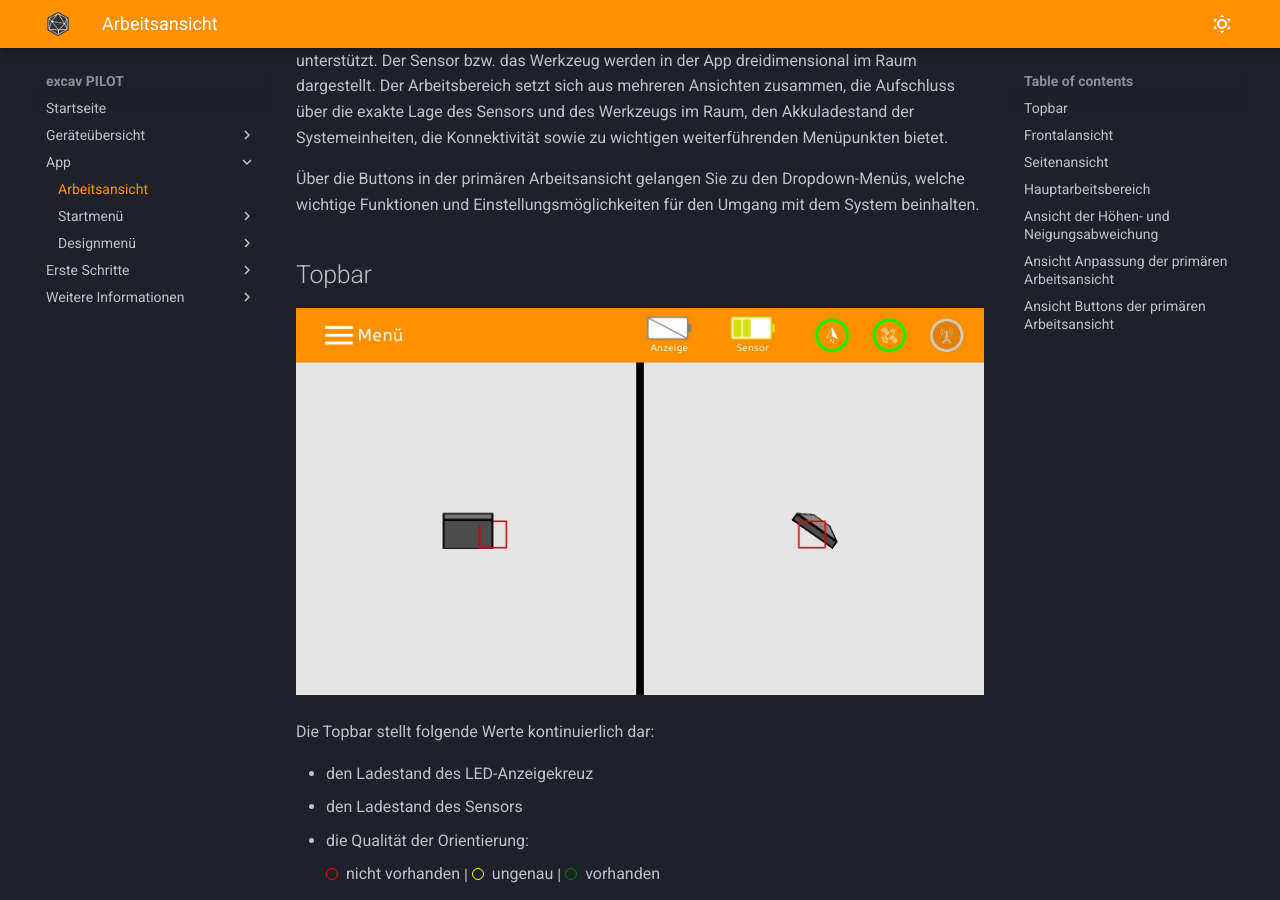
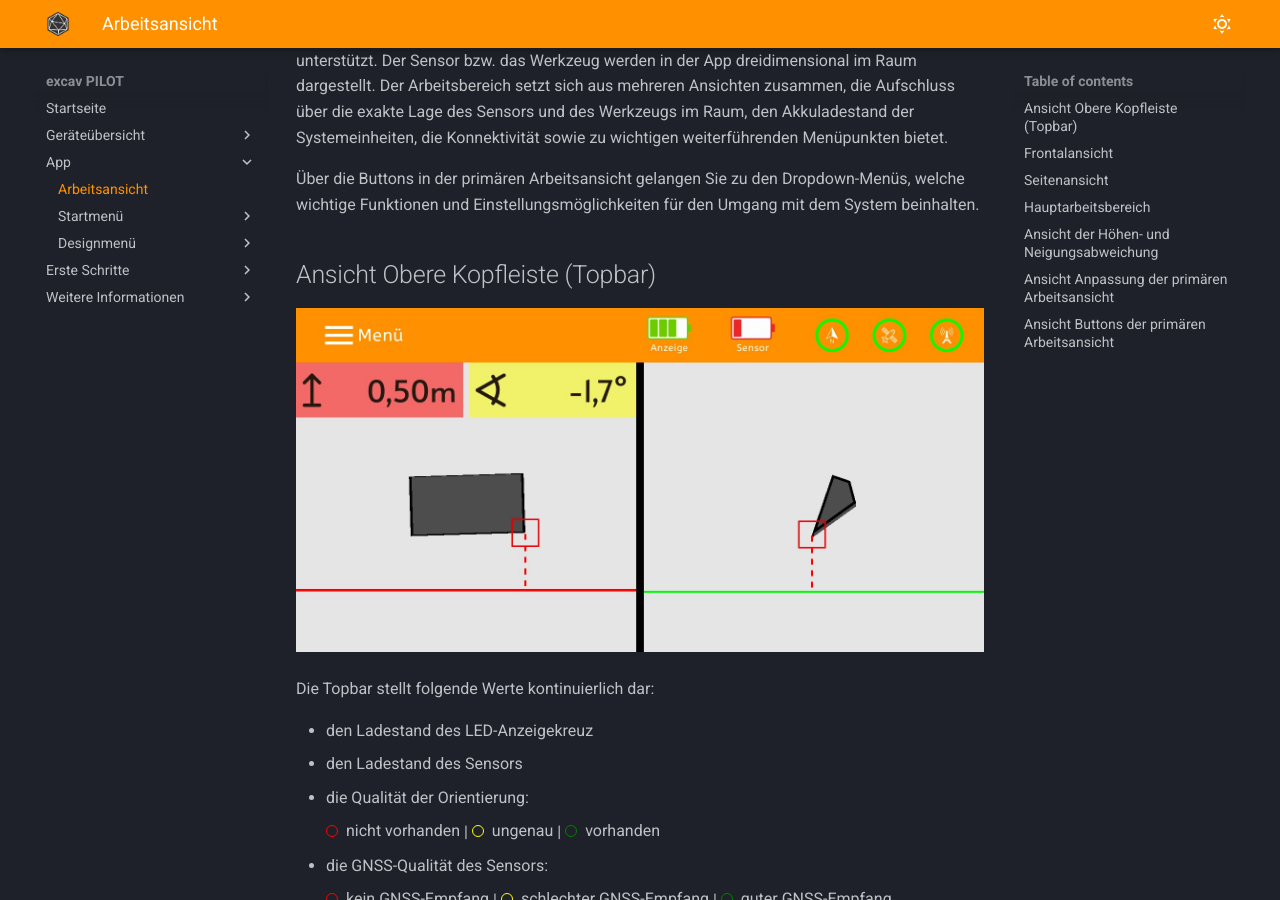
Before and after one commit to tobias-sizmann/mkdocs-excavpilot, an MkDocs documentation site: the page built from docs/Arbeitsansicht/Arbeitsansicht.md, in a window 1280 px wide and 900 px high, scrolled down 1333 px. Built offline with MkDocs 1.6.1 and Material for MkDocs 9.7.7, drawn with Linux system fonts in a browser that asks for light colours.

Commit message:
Bearbeitung ToDo Peter 20

```diff
--- a/docs/Arbeitsansicht/Arbeitsansicht.md
+++ b/docs/Arbeitsansicht/Arbeitsansicht.md
@@ -7,7 +7,7 @@
 # Arbeitsansicht
 
 <p align="center" width="100%">
-  <img width="100%" src="/images_docs/Screenshot excav PILOT Arbeitsansicht.jpg"/>
+  <img width="100%" src="/images_docs/Screenshot excav PILOT Arbeitsansicht neu.jpg"/>
 </p>
 
 Nach erfolgreicher Einrichtung des Systems gelangen Sie direkt zur primären Arbeitsansicht, welche die wichtigsten Informationen über die präzise Position der Baggerschaufel oder des Werkzeugs im Raum sowie in Bezug zur Arbeitsfläche bietet und Sie bei Ihren Arbeiten visuell unterstützt. Der Sensor bzw. das Werkzeug werden in der App dreidimensional im Raum dargestellt.
@@ -15,12 +15,14 @@
 
 Über die Buttons in der primären Arbeitsansicht gelangen Sie zu den Dropdown-Menüs, welche wichtige Funktionen und Einstellungsmöglichkeiten für den Umgang mit dem System beinhalten.
 
-[//]: # (todo: Ab hier die Bilder so anpassen, dass entweder nur die angesprochenen Elemente zu sehen sind oder die Elemente visuell hervorgehoben werden. Am Besten vorher einen Löffel kalibrieren, sodass dieser in der Arbeitsansicht zu sehen ist.)
+[//]: # (Maurice: Ab hier die Bilder so anpassen, dass entweder nur die angesprochenen Elemente zu sehen sind oder die Elemente visuell hervorgehoben werden. Am Besten vorher einen Löffel kalibrieren, sodass dieser in der Arbeitsansicht zu sehen ist.)
 
-## Topbar
+[//]: # (Peter: Bilder (neue Screenshots) geändert)
+
+## Ansicht Obere Kopfleiste (Topbar)
 
 <p align="center" width="100%">
-  <img width="100%" src="/images_docs/Screenshot excav PILOT Arbeitsansicht Kopfleiste.jpg"/>
+  <img width="100%" src="/images_docs/Screenshot excav PILOT Arbeitsansicht Kopfleiste neu.jpg"/>
 </p>
 
 Die Topbar stellt folgende Werte kontinuierlich dar:
@@ -81,7 +83,7 @@
 ## Frontalansicht
 
 <p align="center" width="100%">
-  <img width="100%" src="/images_docs/Screenshot excav PILOT Arbeitsansicht linksoben.jpg"/>
+  <img width="100%" src="/images_docs/Screenshot excav PILOT Arbeitsansicht linksoben neu.jpg"/>
 </p>
 
 Die linke obere Ansicht in der Arbeitsansicht unterhalb der Kopfleiste visualisiert die aktiv genutzte Baggerschaufel oder das Werkzeug in einer frontalen 3D-Ansicht (aus der Kabine):
@@ -95,7 +97,7 @@
 ## Seitenansicht
 
 <p align="center" width="100%">
-  <img width="100%" src="/images_docs/Screenshot excav PILOT Arbeitsansicht rechtsoben.jpg"/>
+  <img width="100%" src="/images_docs/Screenshot excav PILOT Arbeitsansicht linksoben neu.jpg"/>
 </p>
 
 Die rechte obere Ansicht in der Arbeitsansicht unterhalb der Kopfleiste visualisiert die Baggerschaufel oder das Werkzeug in einer 3D-Ansicht von der Seite:
@@ -107,7 +109,7 @@
 ## Hauptarbeitsbereich
 
 <p align="center" width="100%">
-  <img width="100%" src="/images_docs/Screenshot excav PILOT Arbeitsansicht Hauptbereich.jpg"/>
+  <img width="100%" src="/images_docs/Screenshot excav PILOT Arbeitsansicht Hauptbereich neu.jpg"/>
 </p>
 
 Der primäre Arbeitsplatz informiert den Nutzer über die exakte Position der Baggerschaufel oder des Werkzeugs in Bezug zum Referenzpunkt (REF) und den von Ihnen erfassten Punkten auf der Baustelle. Die aktuelle Höhe nach DHHN (Deutsches Höhenhauptnetz) der ausgewählten Ecke der Baggerschaufel oder des Werkzeugs wird links oben in Meter angezeigt.
@@ -123,7 +125,7 @@
 ## Ansicht Anpassung der primären Arbeitsansicht
 
 <p align="center" width="100%">
-  <img width="100%" src="/images_docs/Screenshot excav PILOT Arbeitsansicht Nord.jpg"/>
+  <img width="100%" src="/images_docs/Screenshot excav PILOT Arbeitsansicht Nord neu.jpg"/>
 </p>
 
 Über die auf der rechten Seite der Ansicht befindlichen mittleren Buttons können Sie die Koordinate Absolut-Nord aktivieren oder deaktivieren. Durch Absolut-Nord können Sie die Ansicht des Gitternetzes fixieren oder am Werkzeug ausrichten.
@@ -133,7 +135,7 @@
 ## Ansicht Buttons der primären Arbeitsansicht
 
 <p align="center" width="100%">
-  <img width="100%" src="/images_docs/Screenshot excav PILOT Arbeitsansicht Menü 1.jpg"/>
+  <img width="100%" src="/images_docs/Screenshot excav PILOT Arbeitsansicht Menü 1 neu.jpg"/>
 </p>
 
 Über mehrere Buttons auf der primären Arbeitsansicht können Sie die laufenden Tätigkeiten im Arbeitsplatz schnell und in wenigen Schritten anpassen.
```
Also changed, not shown: docs/images_docs/Screenshot excav PILOT Arbeitsansicht Hauptbereich neu.jpg (added), docs/images_docs/Screenshot excav PILOT Arbeitsansicht Kopfleiste neu.jpg (added), docs/images_docs/Screenshot excav PILOT Arbeitsansicht Menü 1 neu.jpg (added), docs/images_docs/Screenshot excav PILOT Arbeitsansicht Nord neu.jpg (added), docs/images_docs/Screenshot excav PILOT Arbeitsansicht linksoben neu.jpg (added), docs/images_docs/Screenshot excav PILOT Arbeitsansicht neu.jpg (added).
